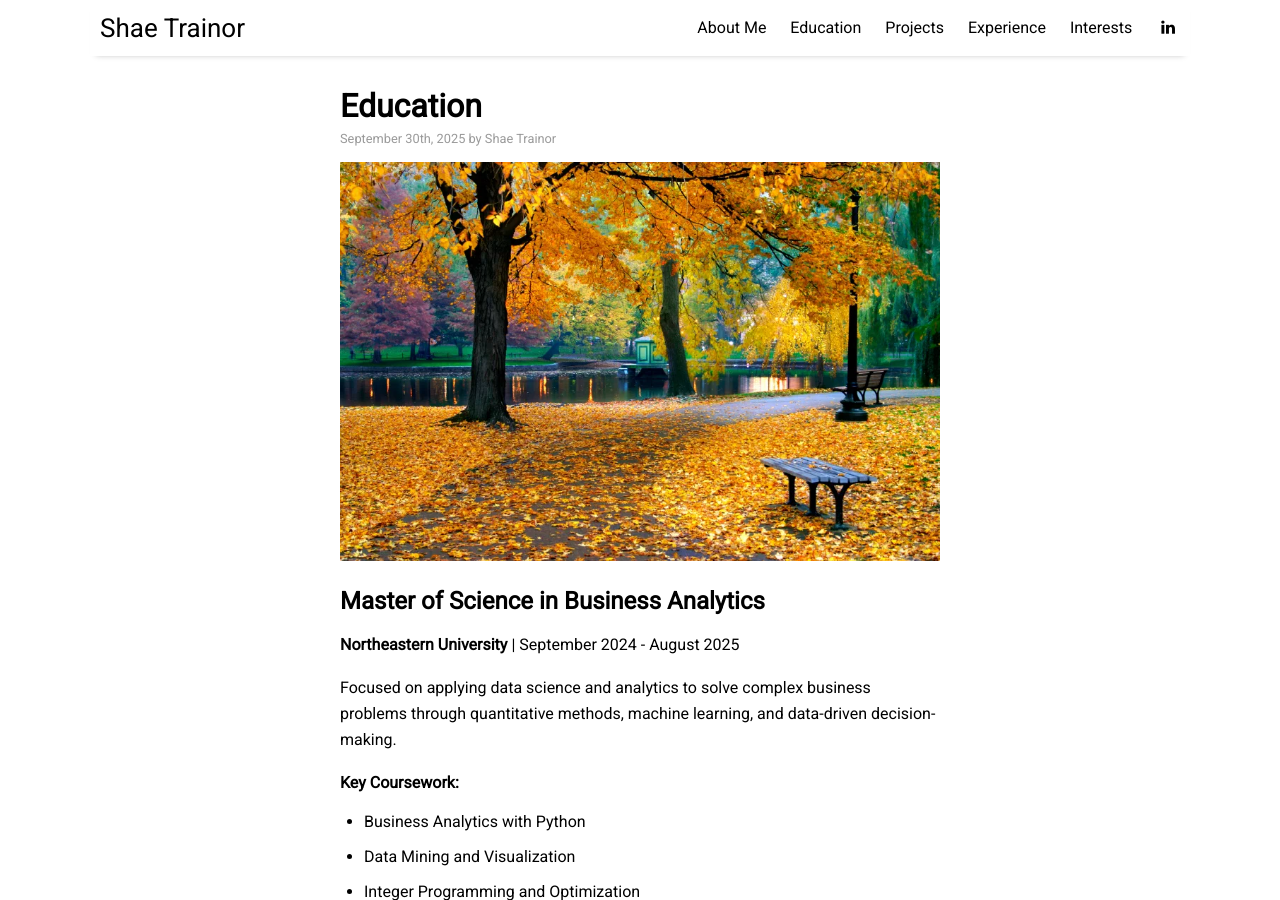
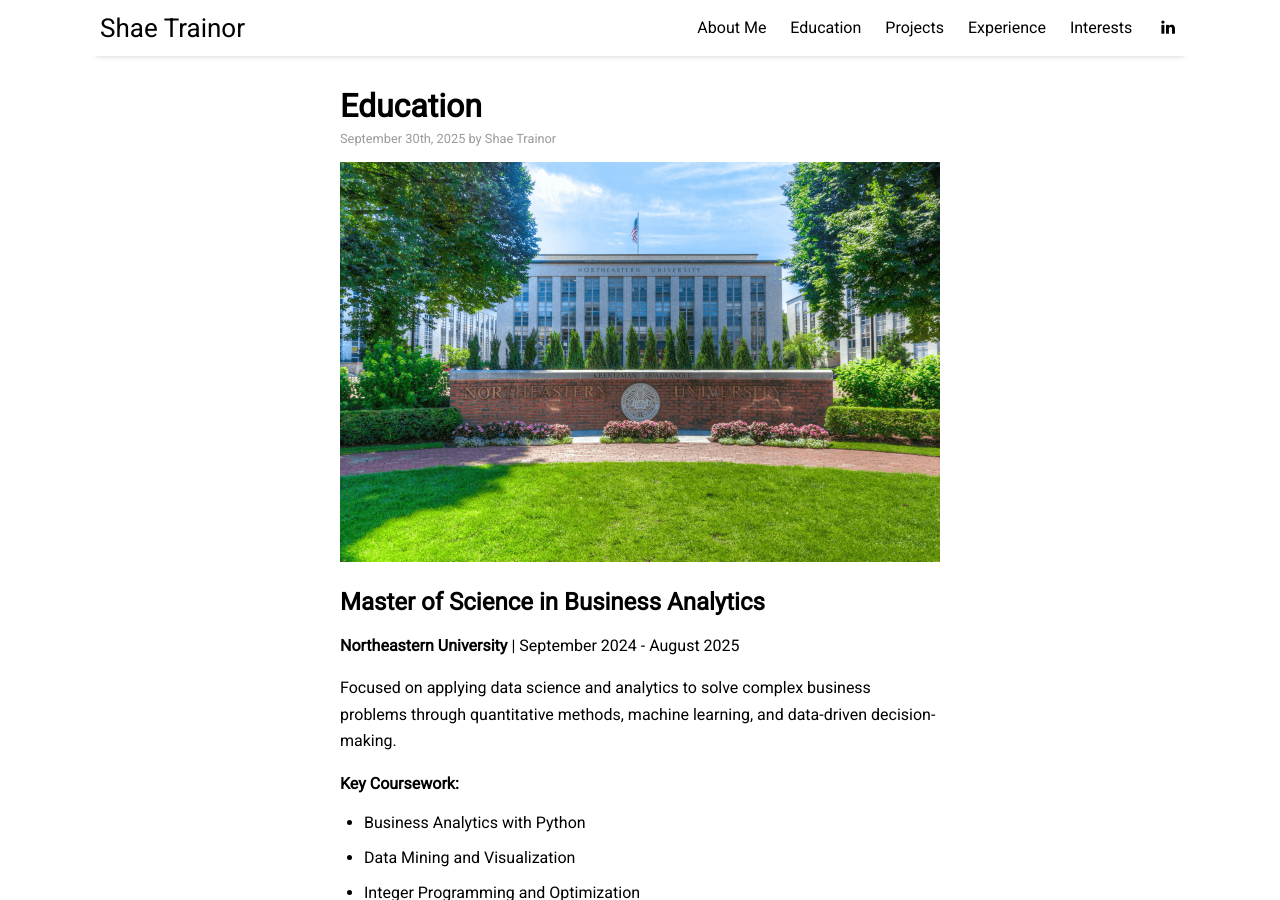
Before and after one commit to shaetrainor/shaetrainor.github.io, a Jekyll site: the page built from _posts/2025-09-30-education.md, in a window 1280 px wide and 900 px high. Built offline with Jekyll 4.4.1, drawn with Linux system fonts in a browser that asks for light colours; nearby versions of some CDN libraries.

Commit message:
Update 2025-09-30-education.md

```diff
--- a/_posts/2025-09-30-education.md
+++ b/_posts/2025-09-30-education.md
@@ -4,7 +4,7 @@
 author: "Shae Trainor"
 categories: info
 tags: [Education]
-image: PublicGarden1400x933.webp
+image: nu.png
 ---
 
 ## Master of Science in Business Analytics
```
